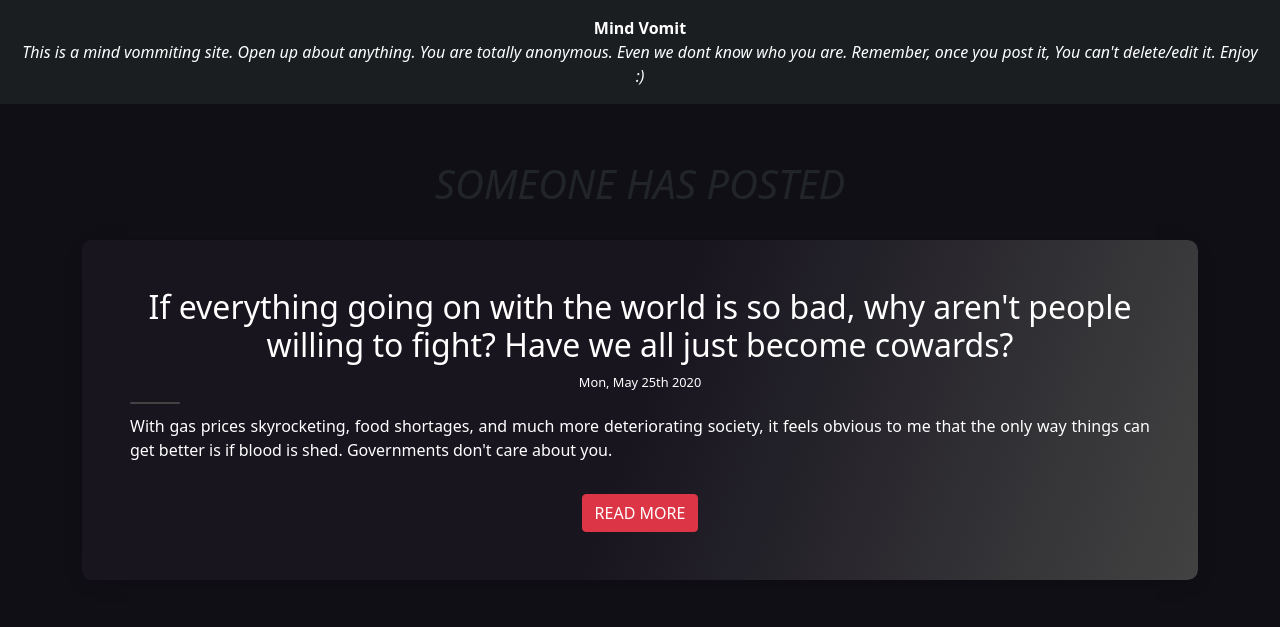
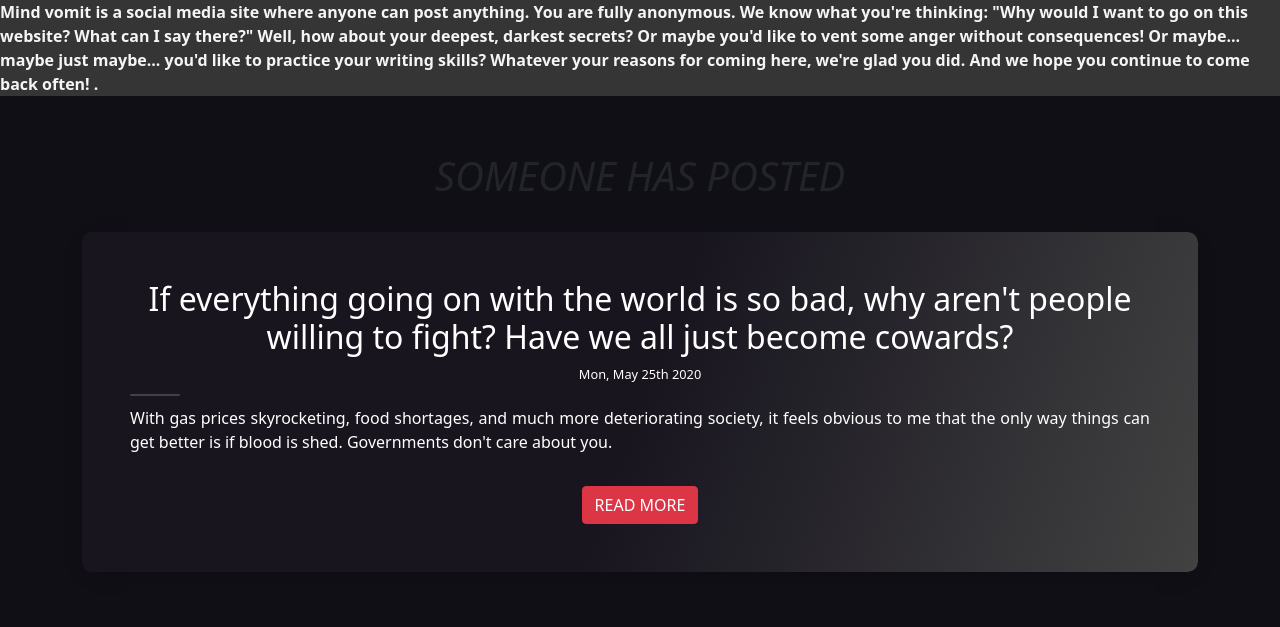
Before and after one commit to Pr45H4nt/Mindvomit, a Django app: page / in a window 1280 px wide. Shown: the part 56-683 px from the top of the page. Run offline with Django 4.2, Linux system fonts and the light colour scheme; data comes from the database, SQL or seed files in the repository.

Commit message:
fixed intro and about

```diff
--- a/templates/home.html
+++ b/templates/home.html
@@ -1,10 +1,8 @@
 {% extends 'base.html' %}
 {% block content  %}
-<div class="bg-dark text-center text-white">
-  <section class="text-center p-3" style="background-color: rgba(0, 0, 0, 0.2);">
-    <b>
-    Mind Vomit <br></b>
-    <i> This is a mind vommiting site. Open up about anything. You are totally anonymous. Even we dont know who you are. Remember, once you post it, You can't delete/edit it. Enjoy :) </i>
+<div style="background: #424242;">
+  <section  style="background-color: rgba(0, 0, 0, 0.2); color: #f3f5f7;">
+    <b style= ' text-align-last: start;'> Mind vomit is a social media site where anyone can post anything. You are fully anonymous. We know what you're thinking: "Why would I want to go on this website? What can I say there?" Well, how about your deepest, darkest secrets? Or maybe you'd like to vent some anger without consequences! Or maybe... maybe just maybe... you'd like to practice your writing skills? Whatever your reasons for coming here, we're glad you did. And we hope you continue to come back often! .</b>
   </section>
   </div>
 <style>
--- a/templates/index.html
+++ b/templates/index.html
@@ -98,7 +98,7 @@
                         <p class="text-muted">
                           <i class="fas fa-quote-left pe-2"></i>
                           <span
-                            >I'm a python developer, and I love coding. I’m an expert in backend web development, and I have a passion for creating beautiful, functional websites that make people happy. I'm also intrested in machine learning and data science. If you need help with any part of your project, give me a shout!</span
+                            >I'm a python developer, and I love coding. I'm an expert in backend web development, and I have a passion for creating beautiful, functional websites that make people happy. I'm also interested in machine learning and data science. If you need help with any part of your project, give me a shout!</span
                           >
 
 
```
